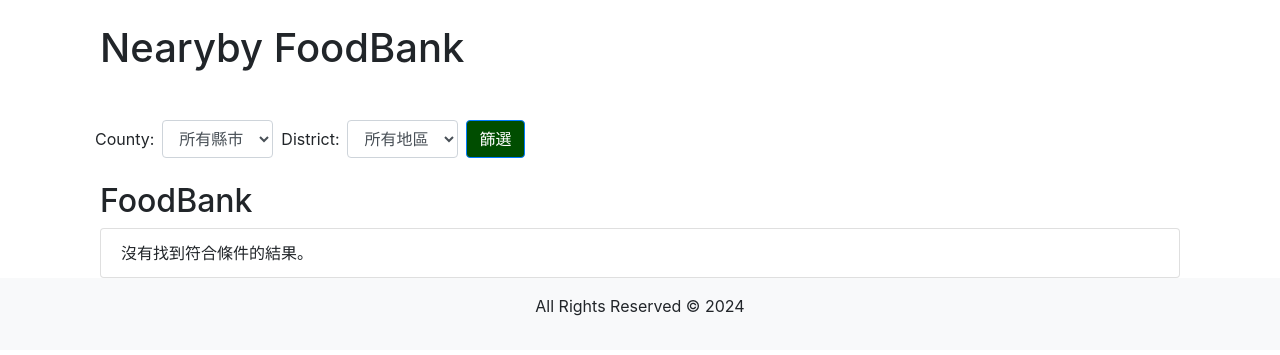
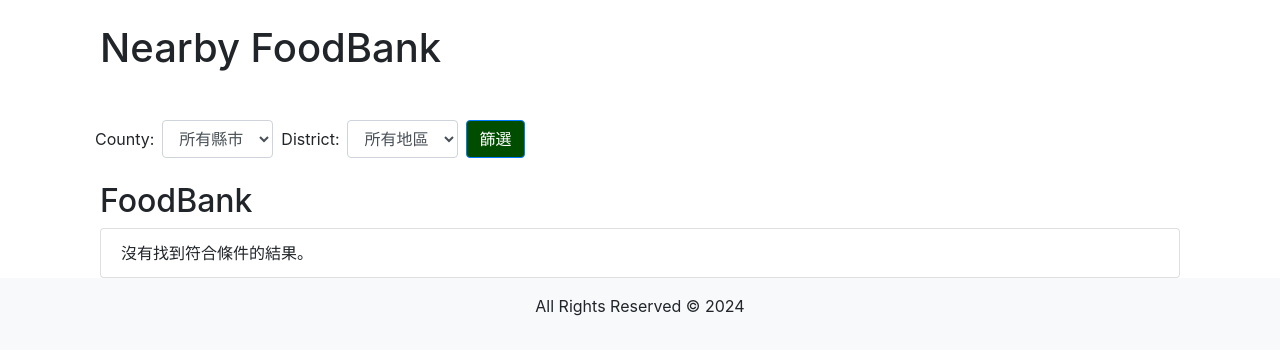
Before and after one commit to TaiwanCodingShrimp/ECO, a Django app: page /home/users/FoodBank in a window 1280 px wide. Shown: the part 144-499 px from the top of the page. Run offline with Django 5.2, Linux system fonts and the light colour scheme; data that the repository does not hold is empty; some libraries are stand-ins or nearby versions.

Commit message:
tired (#51)

```diff
--- a/src/Frontend/templates/donation.html
+++ b/src/Frontend/templates/donation.html
@@ -62,7 +62,7 @@
                     <label for="id_status">Status: </label>
                     {{ leftover_form.status }}
                 </div>
-                <button type="submit" name="leftover_form" class="btn btn-primary">Submit Leftover</button>
+                <button type="submit" name="leftover_form" class="bg-dark-green btn btn-primary">Submit Leftover</button>
             </form>
         </div>
         <div class="tab-pane fade" id="donations" role="tabpanel" aria-labelledby="donations-tab">
--- a/src/Frontend/templates/foodbank.html
+++ b/src/Frontend/templates/foodbank.html
@@ -4,8 +4,7 @@
 
 {% block content %}
 <div class="container">
-    <h1 class="mt-4">Nearyby FoodBank</h1>
-
+    <h1 class="mt-4">Nearby FoodBank</h1>
     <form id="food-bank-form" method="GET" class="form-inline my-4">
         <input type="hidden" name="type" value="food_bank">
         <div class="form-row align-items-end">
--- a/src/Frontend/templates/welfare.html
+++ b/src/Frontend/templates/welfare.html
@@ -5,7 +5,6 @@
 {% block content %}
 <div class="container">
     <h1 class="mt-4">Nearby WelfareOrganization</h1>
-
     <form id="organization-form" method="GET" class="form-inline my-4">
         <input type="hidden" name="type" value="organization">
         <div class="form-row align-items-end">
```
Also changed, not shown: src/Frontend/views.py (+7 -7 lines), src/Frontend/templates/users.html (line endings or trailing spaces).
